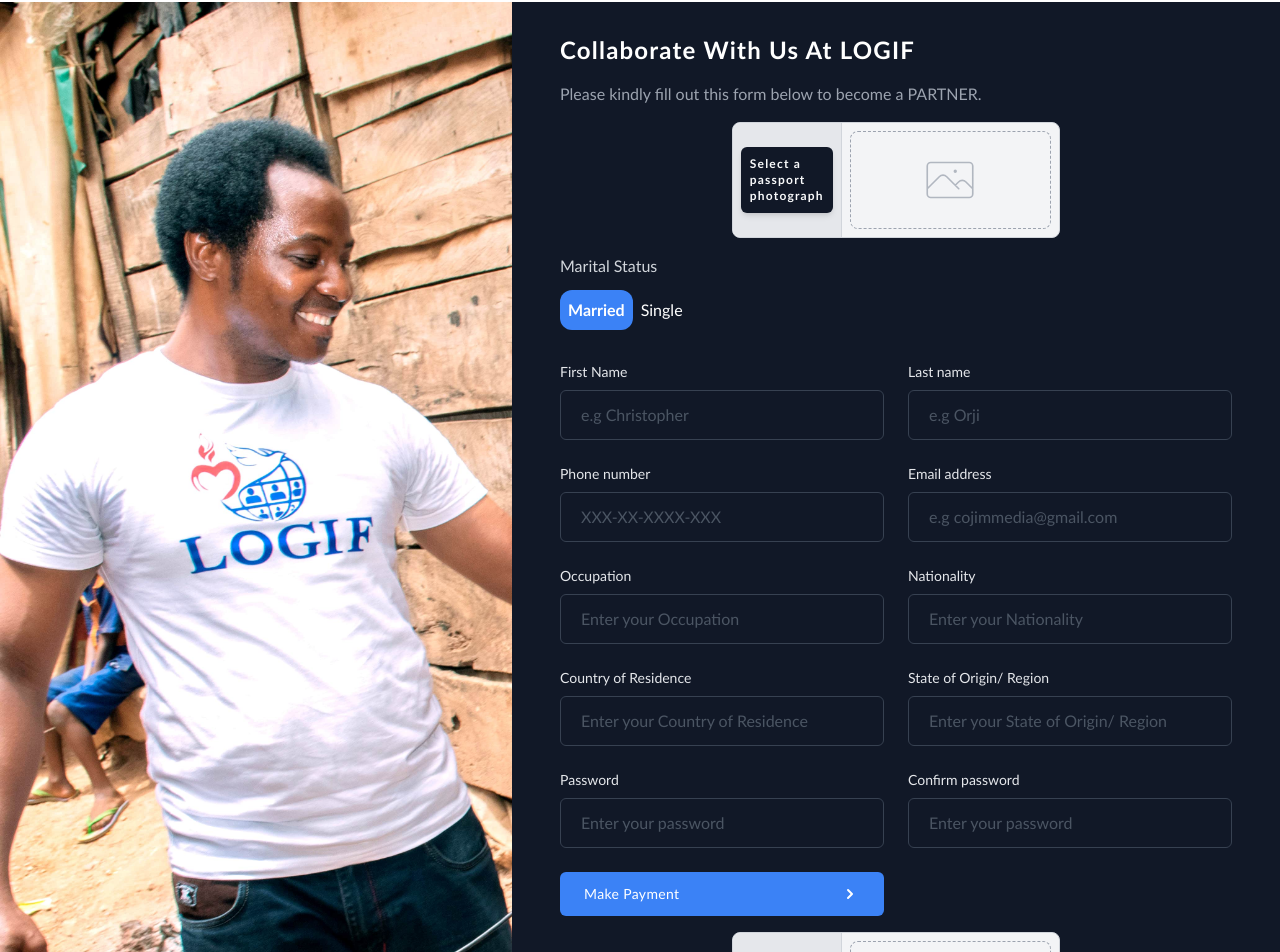
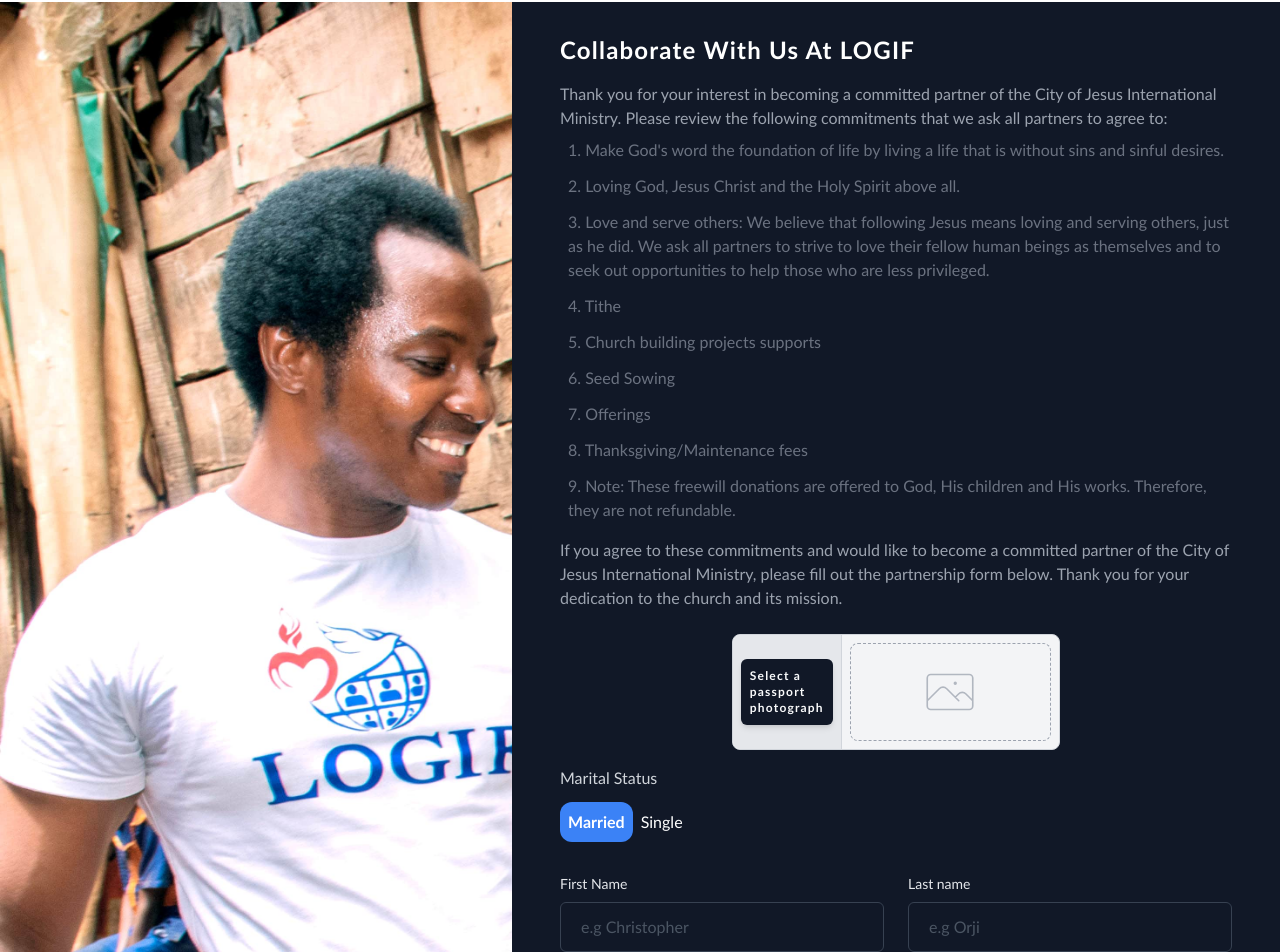
Before and after one commit to Petec0x0/logif, a React (Create React App) app: page /membership in a window 1280 px wide. Shown: the part 94-1046 px from the top of the page. Built offline with nearby package versions, Linux system fonts and the light colour scheme.

Commit message:
Updated payment/donation typos

```diff
--- a/src/components/MemberDetail.js
+++ b/src/components/MemberDetail.js
@@ -262,7 +262,7 @@
                                         <Link
                                             to={`../payment-list/${itemDetails._id}`}
                                             className="block w-full text-center text-blue-800 text-sm font-semibold rounded-lg hover:bg-gray-100 focus:outline-none focus:shadow-outline focus:bg-gray-100 hover:shadow-xs p-3 my-4">
-                                            Show Payment History
+                                            Show Donation History
                                         </Link>
 
                                         {
--- a/src/navpages/MakePayment.js
+++ b/src/navpages/MakePayment.js
@@ -142,7 +142,7 @@
                                     htmlFor="email"
                                     className="mb-3 block text-base font-medium text-[#e6514c]"
                                 >
-                                    Save payment record below after making the payment
+                                    Save donation record below after making the donation
                                 </label>
 
                                 <div className="font-semibold">How much are you paying?</div>
@@ -158,7 +158,7 @@
                                                 rounded-md font-semibold text-xs tracking-widest hover:bg-gray-700 active:bg-gray-900 focus:outline-none
                                                 focus:border-gray-900 focus:ring ring-gray-300 disabled:opacity-25 transition ease-in-out duration-150" htmlFor="receiptImage">
 
-                                                Upload proof of payment
+                                                Upload proof of donation
                                             </label>
                                             <input id="receiptImage" onChange={handleReceiptUpload} className="text-sm cursor-pointer w-36 hidden" type="file" />
 
--- a/src/navpages/Profile.js
+++ b/src/navpages/Profile.js
@@ -123,7 +123,7 @@
                         <Link
                             to={`../payment-list/${itemDetails._id}`}
                             className="block w-full text-center text-blue-800 text-sm font-semibold rounded-lg hover:bg-gray-100 focus:outline-none focus:shadow-outline focus:bg-gray-100 hover:shadow-xs p-3 my-4">
-                            Show Payment History
+                            Show Donation History
                         </Link>
                     </div>
                 </div>
--- a/src/navpages/membership/Membership.js
+++ b/src/navpages/membership/Membership.js
@@ -102,7 +102,7 @@
             setSubmitted(false);
             Swal.fire({
                 title: 'Error!',
-                text: 'Please upload payment receipt to continue',
+                text: 'Please upload donation receipt to continue',
                 icon: 'error',
                 confirmButtonText: 'Ok'
             });
@@ -113,7 +113,7 @@
             setSubmitted(false);
             Swal.fire({
                 title: 'Error!',
-                text: 'Please upload payment receipt to continue',
+                text: 'Please upload passport photograph to continue',
                 icon: 'error',
                 confirmButtonText: 'Ok'
             });
@@ -260,7 +260,50 @@
                             </h1>
 
                             <p className="mt-4 text-gray-400">
-                                Please kindly fill out this form below to become a PARTNER.
+                                Thank you for your interest in becoming a committed partner
+                                of the City of Jesus International Ministry.
+                                Please review the following commitments that we ask all partners to agree to:
+                            </p>
+
+                            <ul className="list-disc list-inside mt-2 ml-2">
+                                <li className="mb-3 text-gray-500">
+                                    1. Make God's word the foundation of life by living a life that is without sins and sinful desires.
+                                </li>
+                                <li className="mb-3 text-gray-500">
+                                    2. Loving God, Jesus Christ and the Holy Spirit above all.
+                                </li>
+                                <li className="mb-3 text-gray-500">
+                                    3. Love and serve others: We believe that following Jesus means loving
+                                    and serving others, just as he did. We ask all partners to strive to
+                                    love their fellow human beings as themselves and to seek out opportunities
+                                    to help those who are less privileged.
+                                </li>
+                                <li className="mb-3 text-gray-500">
+                                    4. Tithe
+                                </li>
+                                <li className="mb-3 text-gray-500">
+                                    5. Church building projects supports
+                                </li>
+                                <li className="mb-3 text-gray-500">
+                                    6. Seed Sowing
+                                </li>
+                                <li className="mb-3 text-gray-500">
+                                    7. Offerings
+                                </li>
+                                <li className="mb-3 text-gray-500">
+                                    8. Thanksgiving/Maintenance fees
+                                </li>
+                                <li className="mb-3 text-gray-500">
+                                    9. Note: These freewill donations are offered to God, His children and His works.
+                                    Therefore, they are not refundable.
+                                </li>
+                            </ul>
+
+                            <p className="mt-4 text-gray-400 mb-4">
+                                If you agree to these commitments and would like to become a
+                                committed partner of the City of Jesus International Ministry,
+                                please fill out the partnership form below.
+                                Thank you for your dedication to the church and its mission.
                             </p>
 
 
@@ -375,7 +418,7 @@
                                     onClick={() => setIsMakingPayment(true)}
                                     type="button"
                                     className="flex items-center justify-between w-full px-6 py-3 text-sm tracking-wide text-white capitalize transition-colors duration-300 transform bg-blue-500 rounded-md hover:bg-blue-400 focus:outline-none focus:ring focus:ring-blue-300 focus:ring-opacity-50">
-                                    <span>Make Payment </span>
+                                    <span>Make Donation </span>
 
                                     <svg xmlns="http://www.w3.org/2000/svg" className="w-5 h-5 rtl:-scale-x-100" viewBox="0 0 20 20" fill="currentColor">
                                         <path fillRule="evenodd"
@@ -393,7 +436,7 @@
                                                 rounded-md font-semibold text-xs tracking-widest hover:bg-gray-700 active:bg-gray-900 focus:outline-none
                                                 focus:border-gray-900 focus:ring ring-gray-300 disabled:opacity-25 transition ease-in-out duration-150" htmlFor="receiptImage">
 
-                                            Upload proof of payment
+                                            Upload proof of donation
                                         </label>
                                         <input id="receiptImage" onChange={handleReceiptUpload} className="text-sm cursor-pointer w-36 hidden" type="file" />
 
```
Also changed, not shown: src/components/MembershipPaymentModalContent.js (+5 -5 lines), src/navpages/give/Give.js (+4 -4 lines).
